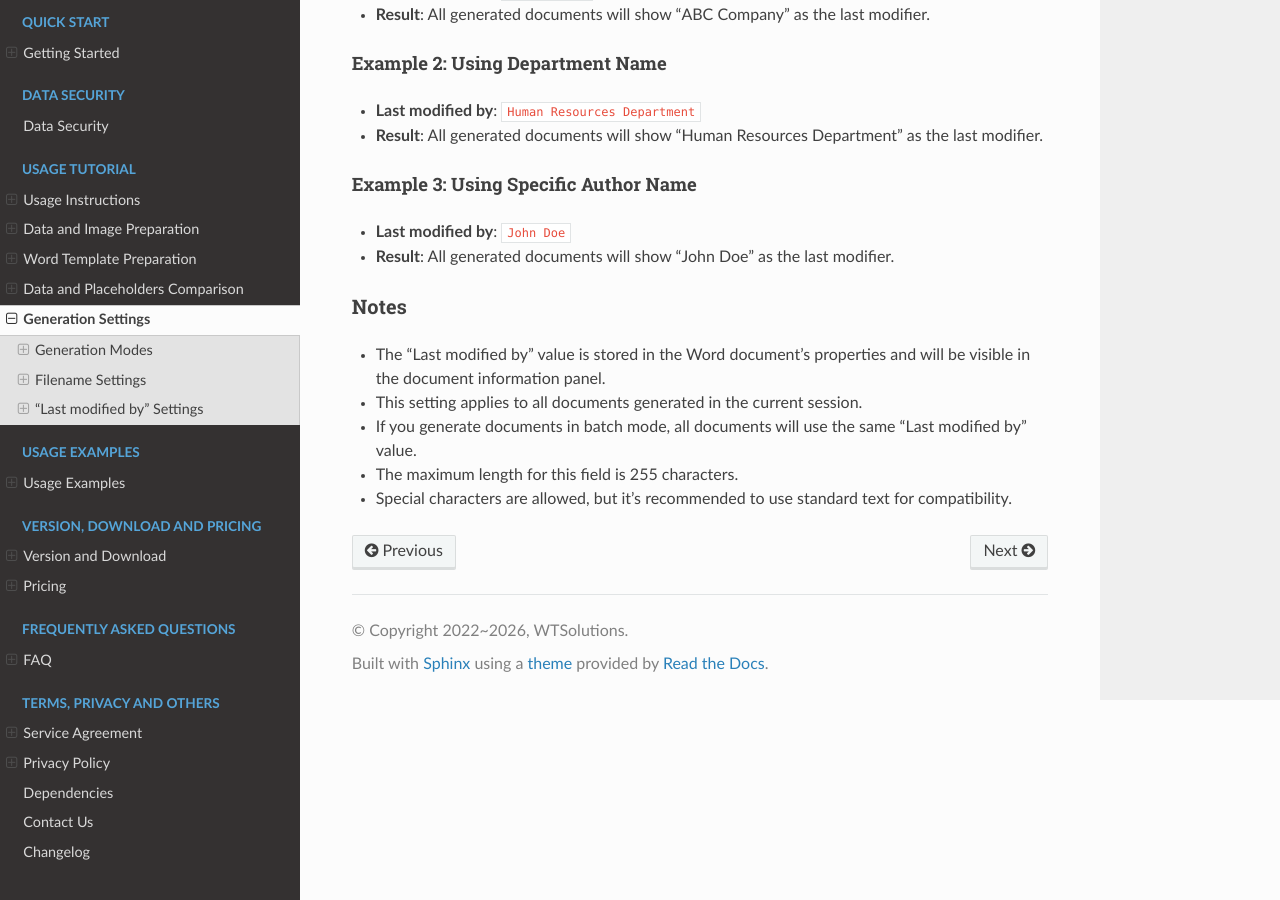
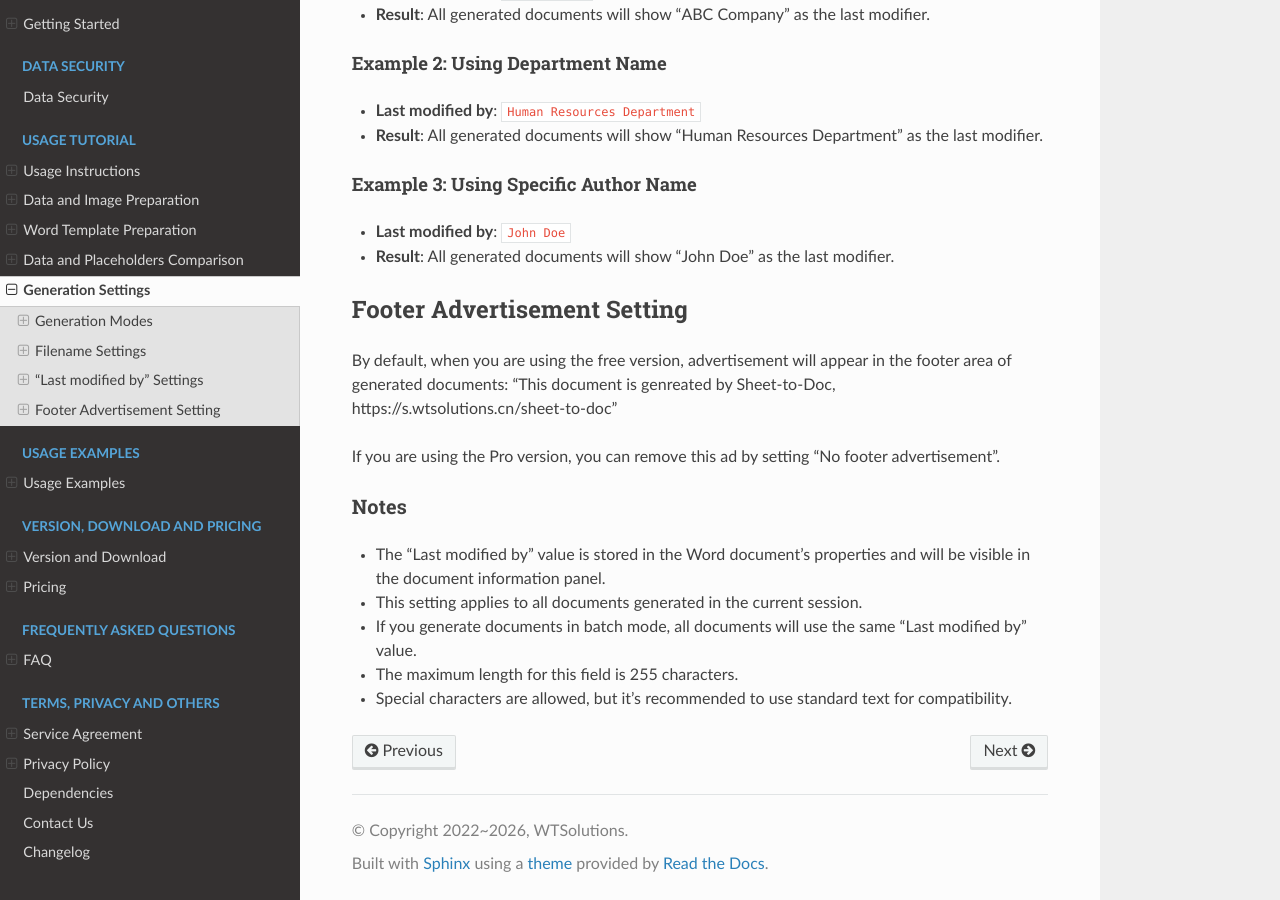
Before and after one commit to he-yang/sheet-to-doc, a Sphinx documentation site: the page built from source/Settings.md, in a window 1280 px wide and 900 px high, scrolled down 3270 px. Built offline with Sphinx 7.4.7 and the Read the Docs theme 3.1.0, drawn with Linux system fonts in a browser that asks for light colours.

Commit message:
update settings

```diff
--- a/source/Settings.md
+++ b/source/Settings.md
@@ -132,6 +132,13 @@ Sheet-to-Doc provides a "Last modified by" feature that allows you to customize
 - **Last modified by**: `John Doe`
 - **Result**: All generated documents will show "John Doe" as the last modifier.
 
+
+## Footer Advertisement Setting
+
+By default, when you are using the free version, advertisement will appear in the footer area of generated documents: "This document is genreated by Sheet-to-Doc, https://s.wtsolutions.cn/sheet-to-doc"
+
+If you are using the Pro version, you can remove this ad by setting "No footer advertisement".
+
 ### Notes
 
 - The "Last modified by" value is stored in the Word document's properties and will be visible in the document information panel.
```
